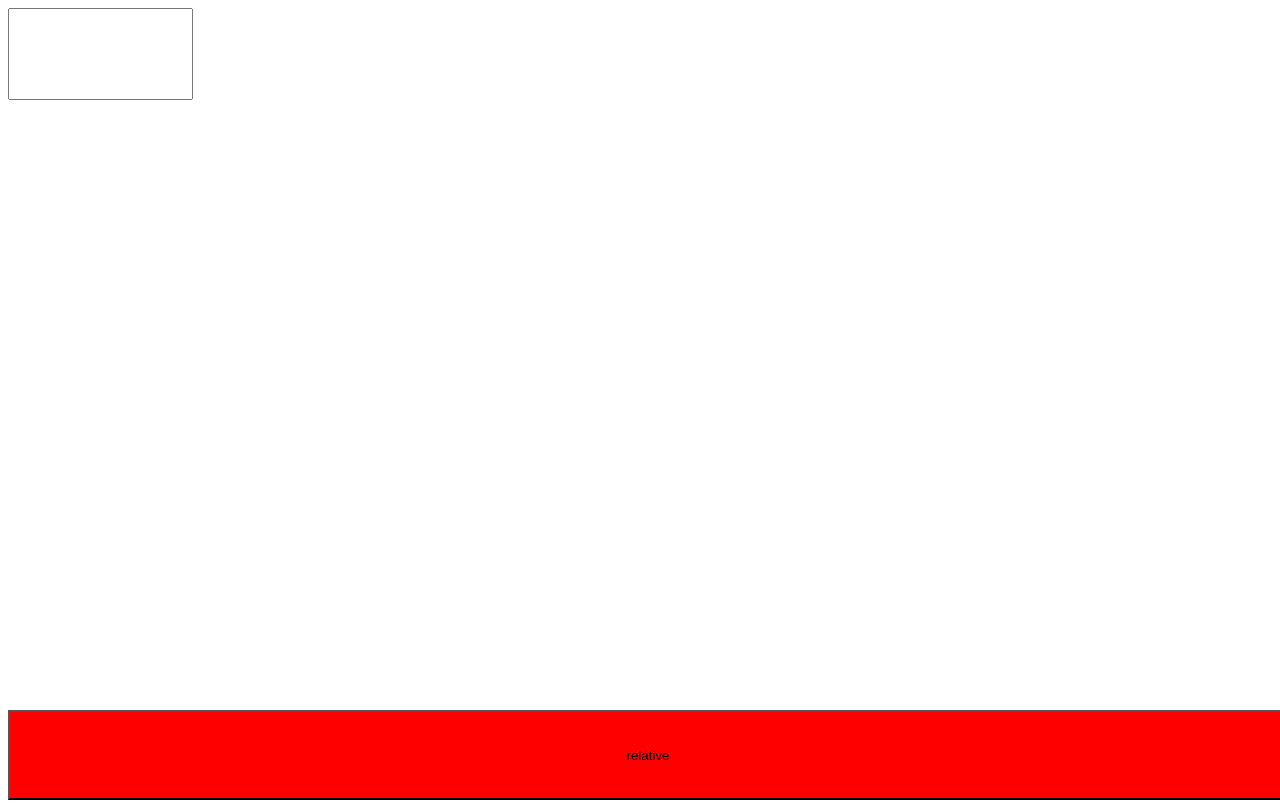
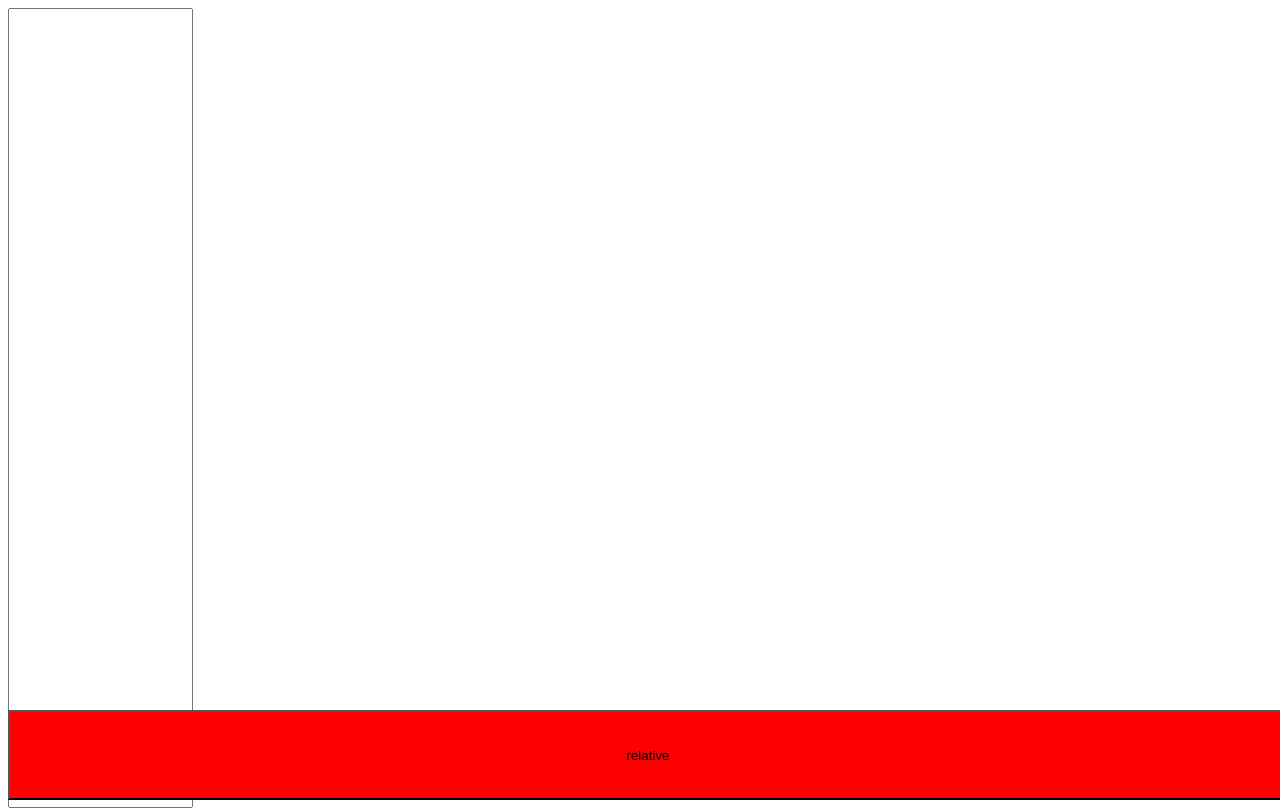
Before and after one commit to vishalbagi/vishalbagi.github.io, a plain HTML site: page index.html in a window 1280 px wide. Drawn offline with Linux system fonts and the light colour scheme.

Commit message:
Update index.html

```diff
--- a/index.html
+++ b/index.html
@@ -3,9 +3,7 @@
   <meta name="viewport" content="width=device-width, initial-scale=1.0,height=device-height,maximum-scale=1,minimum-scale=1">
 </head>
 <body style="height:100vh;display: flex;">
-  <div>
-  <input style="width:100%;height:92px;"/>
- </div>
+  <input style="width:100%;"/>
   <button style="background:red;height:90px;position:absolute;z-index:100;width:100%;top:calc(100vh - 90px) ">relative</button>
   </body>
 </html>
```
